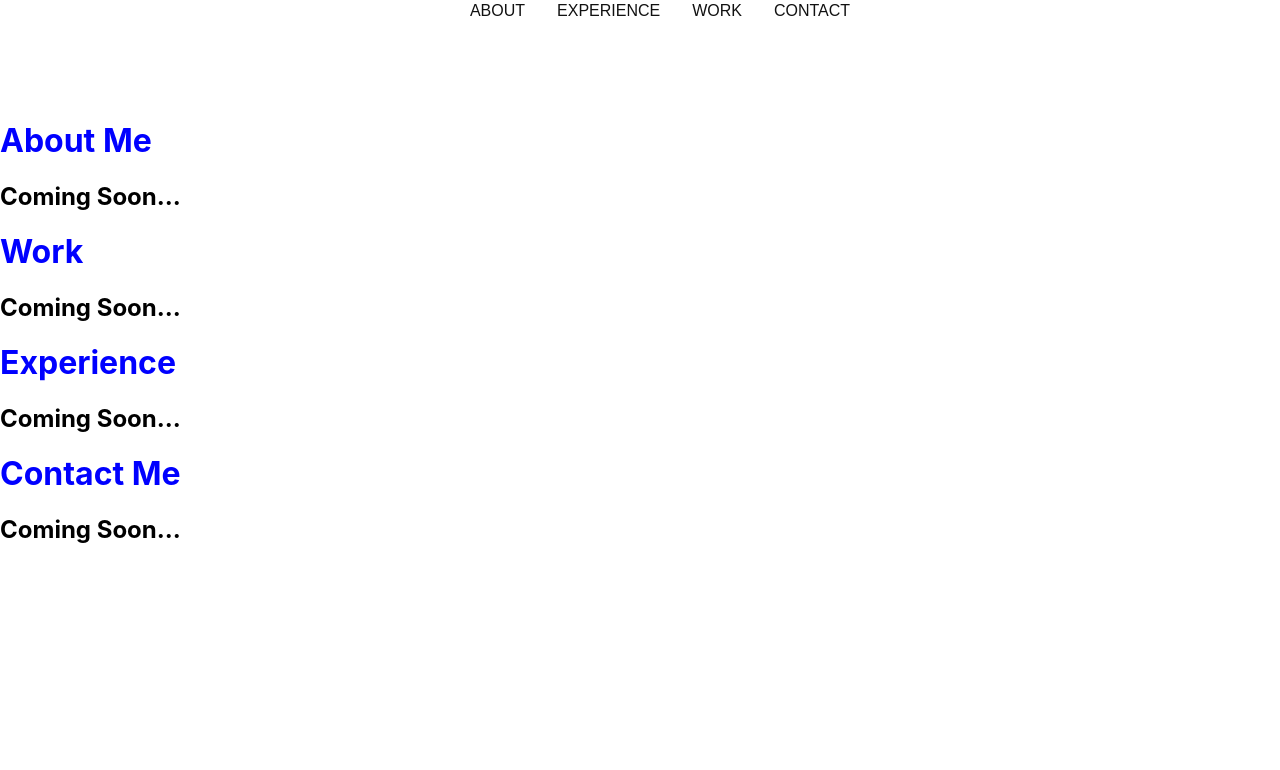
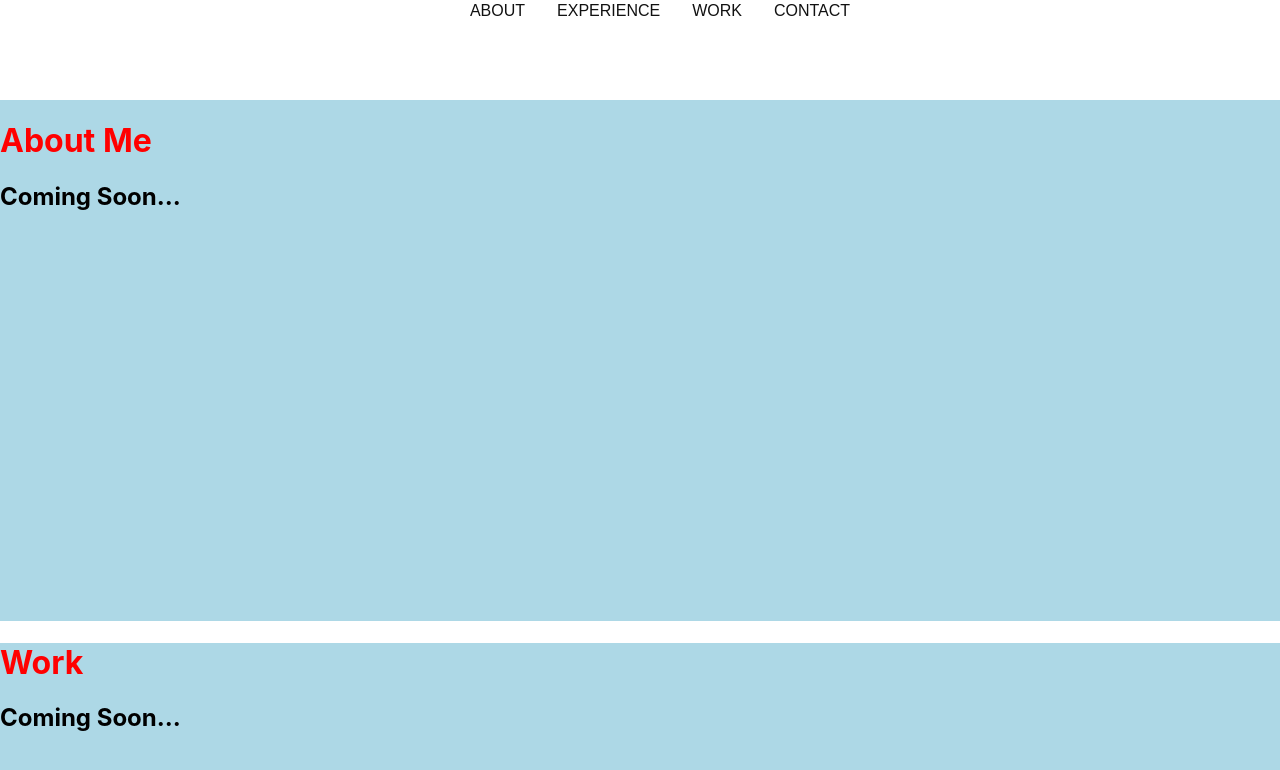
Before and after one commit to max4211/portfolio, a React (Create React App) app: page / in a window 1280 px wide. Shown: the top 770 px of the page. Built offline with nearby package versions, Linux system fonts and the light colour scheme.

Commit message:
added smooth scrolling from nav bar

```diff
--- a/package.json
+++ b/package.json
@@ -8,7 +8,9 @@
     "@testing-library/user-event": "^7.2.1",
     "react": "^16.13.1",
     "react-dom": "^16.13.1",
-    "react-scripts": "3.4.1"
+    "react-scripts": "3.4.1",
+    "react-scroll": "^1.7.16",
+    "scroll-js": "^3.2.0"
   },
   "scripts": {
     "start": "react-scripts start",
--- a/src/About.css
+++ b/src/About.css
@@ -1,3 +1,8 @@
+div {
+    height: 500px;
+    background-color: lightblue;
+}
+
 h1 {
-    color: blue;
+    color: red;
 }
--- a/src/About.js
+++ b/src/About.js
@@ -5,7 +5,7 @@ class About extends React.Component {
 
     render() {
         return(
-            <div class="">
+            <div id="about">
                 <h1>About Me</h1>
                 <h2>Coming Soon...</h2>
             </div>
--- a/src/Contact.js
+++ b/src/Contact.js
@@ -5,7 +5,7 @@ class Contact extends React.Component {
 
     render() {
         return(
-            <div class="">
+            <div id="contact">
                 <h1>Contact Me</h1>
                 <h2>Coming Soon...</h2>
             </div>
--- a/src/Experience.js
+++ b/src/Experience.js
@@ -5,7 +5,7 @@ class Experience extends React.Component {
 
     render() {
         return(
-            <div class="">
+            <div id="experience">
                 <h1>Experience</h1>
                 <h2>Coming Soon...</h2>
             </div>
--- a/src/Navigation.css
+++ b/src/Navigation.css
@@ -42,3 +42,7 @@ header nav ul li a{
 header .header-cases {
     display: none;
 }
+
+.nav-item > .active {
+    border-bottom: 1pxx solid #333;
+}
--- a/src/Navigation.js
+++ b/src/Navigation.js
@@ -1,5 +1,6 @@
 import React from 'react';
 import './Navigation.css';
+import { Link, animateScroll as scroll} from 'react-scroll';
 
 class Navigation extends React.Component {
 
@@ -8,10 +9,30 @@ class Navigation extends React.Component {
             <header>
                 <nav>
                     <ul>
-                        <li><a class="nav-link" href="/#about">About</a></li>
-                        <li><a class="nav-link" href="/#experience">Experience</a></li>
-                        <li><a class="nav-link" href="/#work">Work</a></li>
-                        <li><a class="nav-link" href="/#contact">Contact</a></li>
+                        <li class="nav-item"><Link
+                            to="about"
+                            spy={true}
+                            smooth={true}
+                            duration={500}
+                            >About</Link></li>
+                        <li class="nav-item"><Link
+                            to="experience"
+                            spy={true}
+                            smooth={true}
+                            duration={500}
+                            >Experience</Link></li>
+                        <li class="nav-item"><Link
+                            to="work"
+                            spy={true}
+                            smooth={true}
+                            duration={500}
+                            >Work</Link></li>
+                        <li class="nav-item"><Link
+                            to="contact"
+                            spy={true}
+                            smooth={true}
+                            duration={500}
+                            >Contact</Link></li>
                     </ul>
                 </nav>
             </header>
--- a/src/Work.js
+++ b/src/Work.js
@@ -5,7 +5,7 @@ class Work extends React.Component {
 
     render() {
         return(
-            <div class="">
+            <div id="work">
                 <h1>Work</h1>
                 <h2>Coming Soon...</h2>
             </div>
```
Also changed, not shown: 1 other file (tests, documents, lock files or other folders).
